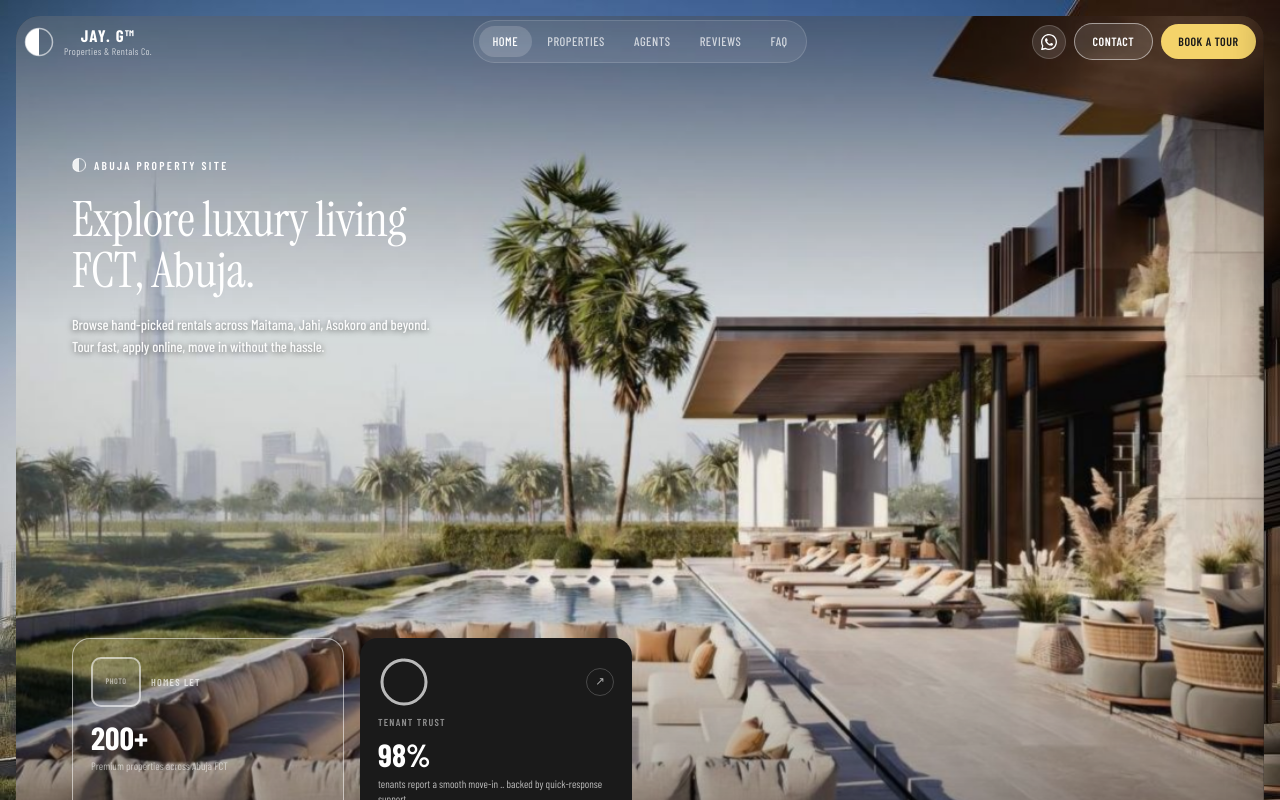
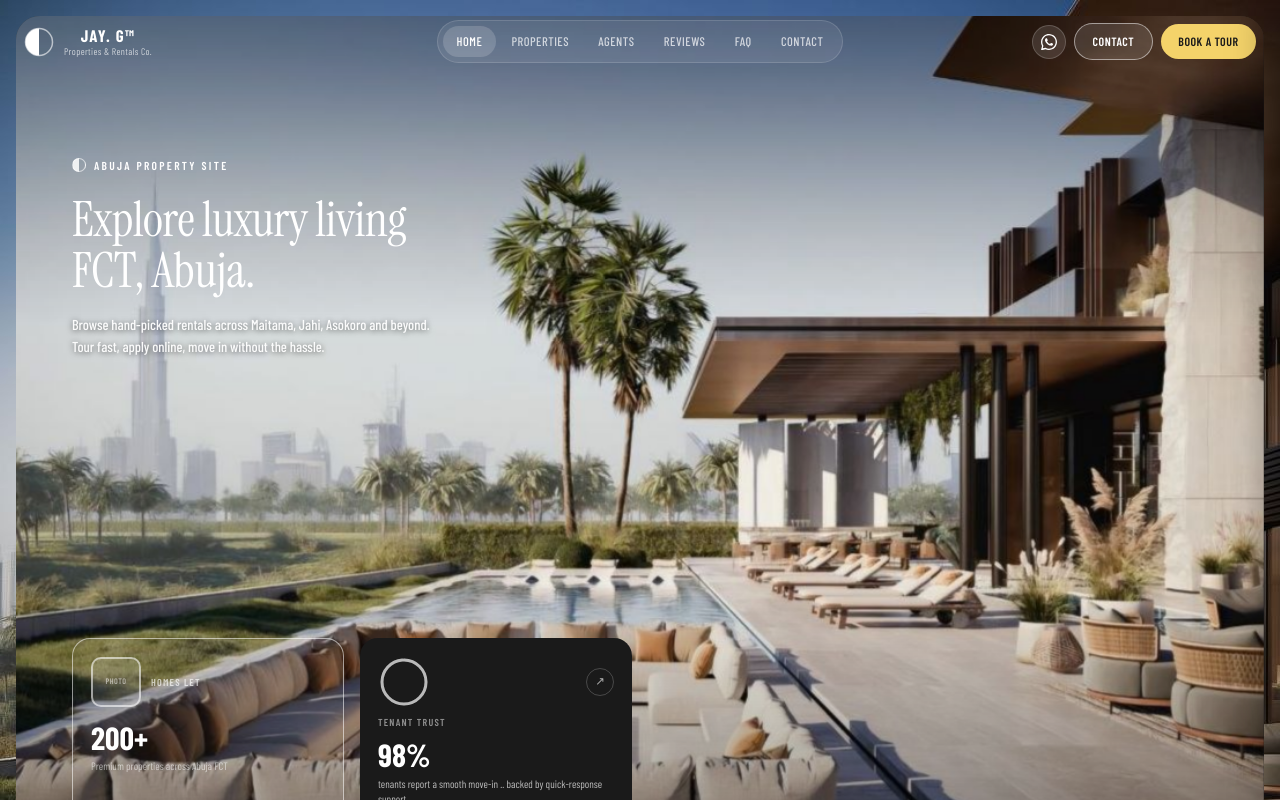
Before and after one commit to nonaseih/glamour.j-properties, a React (Vite) app: page / in a window 1280 px wide. Shown: the top 800 px of the page. Built offline with nearby package versions, Linux system fonts and the light colour scheme; a web font is replaced by a local one.

Commit message:
fix: Mobile view navlinks

```diff
--- a/src/components/HeroNav.jsx
+++ b/src/components/HeroNav.jsx
@@ -7,6 +7,7 @@ const NAV_LINKS = [
   { id: 'agents',       label: 'Agents'     },
   { id: 'testimonials', label: 'Reviews'    },
   { id: 'faq',          label: 'FAQ'        },
+  { id: 'contact',      label: 'Contact'    },
 ]
 
 const WA_SVG = (
```
